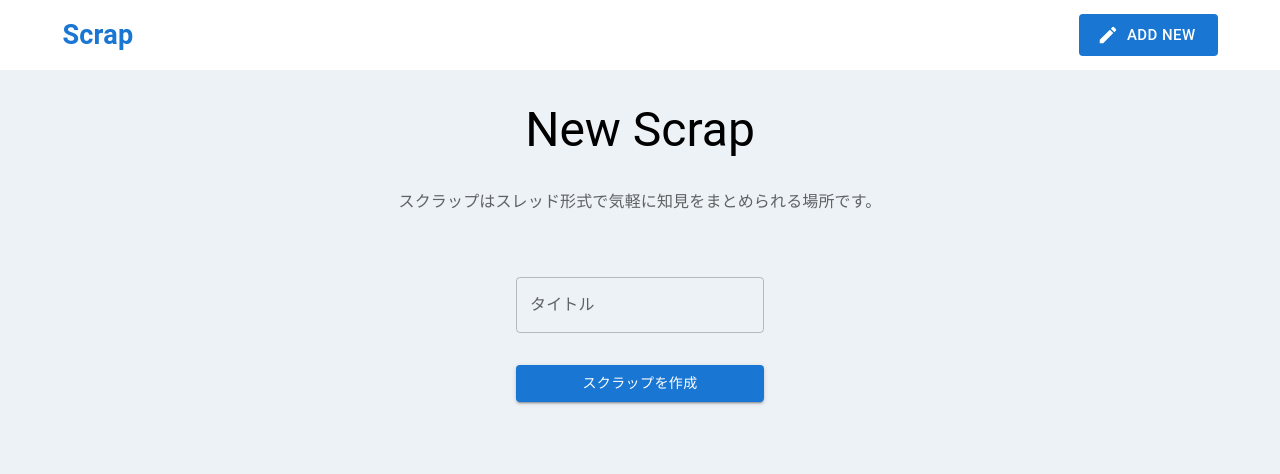
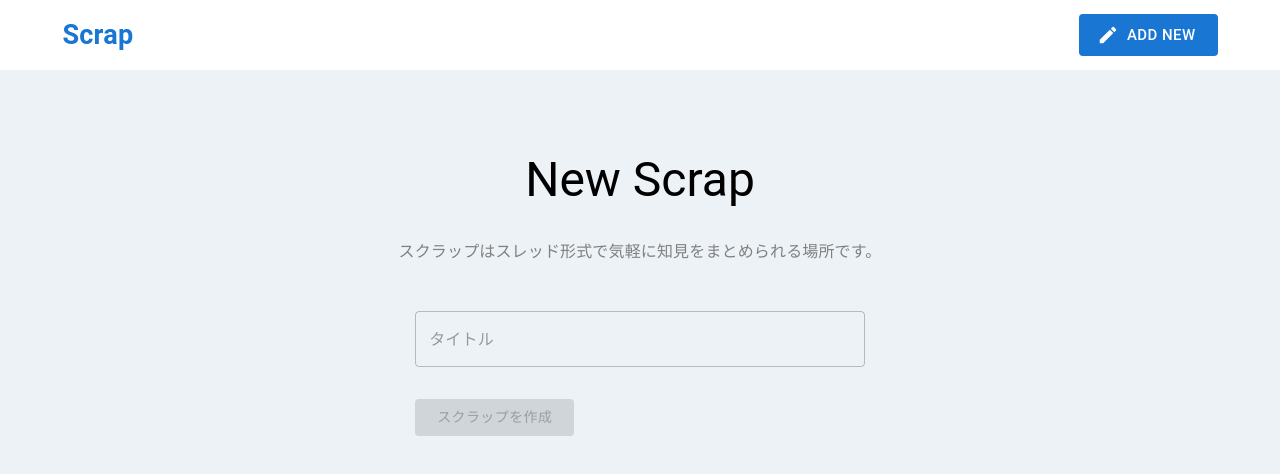
Before and after one commit to m-narin/scrap-app, a Next.js app in the folder web/: page /scraps/new in a window 1280 px wide. Shown: the top 474 px of the page. Built offline with nearby package versions, Linux system fonts and the light colour scheme.

Commit message:
newページのデザイン

```diff
--- a/web/src/pages/scraps/new.tsx
+++ b/web/src/pages/scraps/new.tsx
@@ -24,9 +24,11 @@ const AddScrap = () => {
   return (
     <>
       <Stack mt={4} rowGap={4} alignItems="center">
-        <Typography variant="h3">New Scrap</Typography>
+        <Typography variant="h3" sx={{ marginTop: '50px' }}>
+          New Scrap
+        </Typography>
 
-        <FormLabel>スクラップはスレッド形式で気軽に知見をまとめられる場所です。</FormLabel>
+        <FormLabel sx={{ color: 'gray' }}>スクラップはスレッド形式で気軽に知見をまとめられる場所です。</FormLabel>
         <form
           onSubmit={(e) => {
             // submitイベントのデフォルトの動作をキャンセルする
@@ -34,17 +36,18 @@ const AddScrap = () => {
             mutate({ variables: { title: scrapInput } })
           }}
         >
-          <Stack mt={4} spacing={2}>
+          <Stack mt={2} spacing={2}>
             <TextField
               id="outlined-basic"
-              label="タイトル"
+              placeholder="タイトル"
+              sx={{ width: '50ch' }}
               variant="outlined"
               value={scrapInput}
               onChange={(e) => setScrapInput(e.target.value)}
             />
           </Stack>
           <Stack mt={4} spacing={2}>
-            <Button type="submit" variant="contained">
+            <Button type="submit" sx={{ width: '20ch', margin: '0 auto' }} variant="contained" disabled={!scrapInput}>
               スクラップを作成
             </Button>
           </Stack>
```
